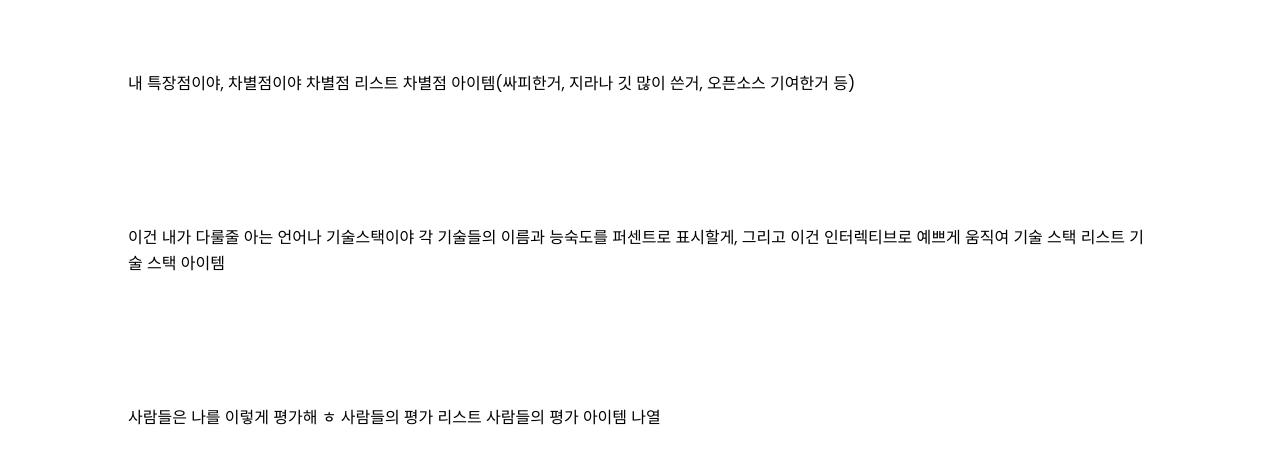
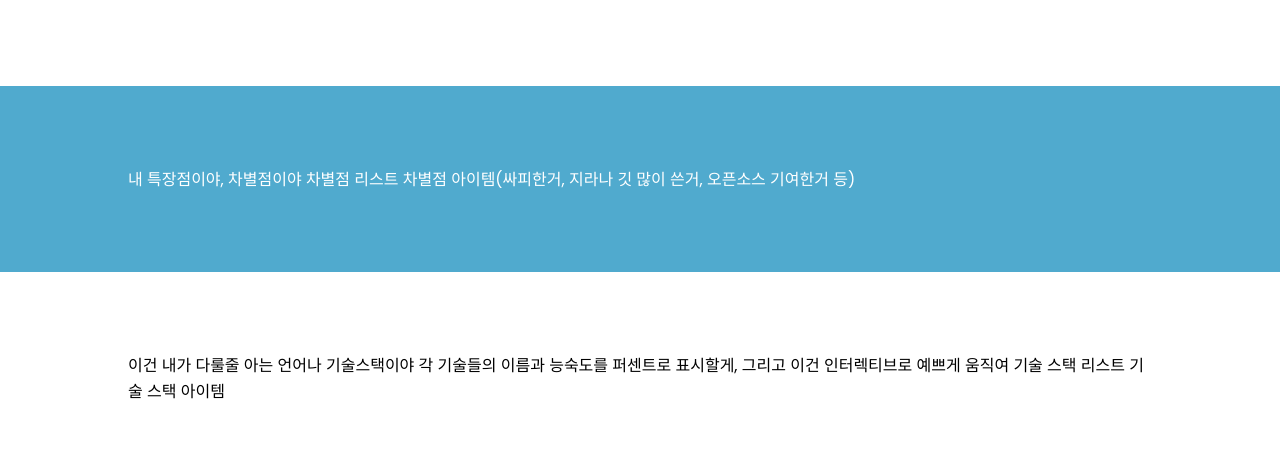
Before and after one commit to parkjisu6239/2021_Portfolio, a React (Create React App) app: page / in a window 1280 px wide. Shown: the part 2208-2672 px from the top of the page. Built offline with nearby package versions, Linux system fonts and the light colour scheme.

Commit message:
chore: Fix sort of style
홈페이지의 main padding을 제외하고, 하위 요소인 article 에 padding 지정.
각 article의 배경색을 꽉 채울 수 있게 한다.

```diff
--- a/src/App.css
+++ b/src/App.css
@@ -31,6 +31,8 @@ footer {
 main {
   display: flex;
   flex-direction: column;
-  gap: 10vw;
+}
+
+main > article {
   padding: 10vh 10vw;
 }
--- a/src/components/home/specialize/Specialize.js
+++ b/src/components/home/specialize/Specialize.js
@@ -1,6 +1,8 @@
+import styles from './Specialize.module.css'
+
 export default function Specialize() {
     return (
-        <article>
+        <article className={styles.specialize}>
             내 특장점이야, 차별점이야
             차별점 리스트
             차별점 아이템(싸피한거, 지라나 깃 많이 쓴거, 오픈소스 기여한거 등)
--- /dev/null
+++ b/src/components/home/specialize/Specialize.module.css
@@ -0,0 +1,4 @@
+.specialize {
+    background-color: rgb(80, 170, 206);
+    color: white;
+}
```
